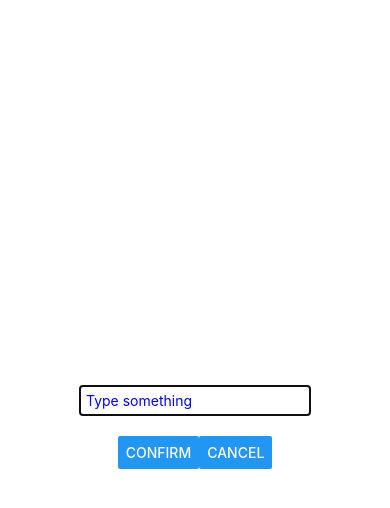
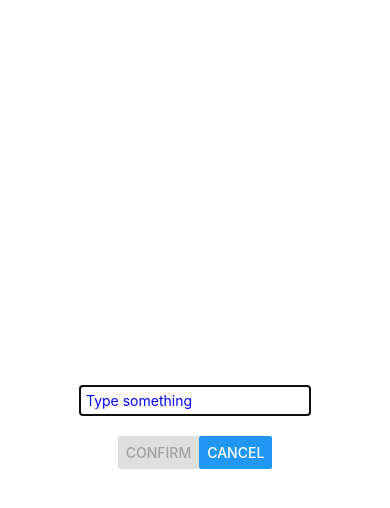
Before and after one commit to ShinLiX/fall2024_5520, a React Native app in the folder my_project/: screen / in a window 390 px wide. Both pictures are taken after a click on the button "ADD A GOAL". Shown: the top 508 px of the page. Built offline with nearby package versions, Linux system fonts and the light colour scheme.

Commit message:
disabled boolean added to confirm button so that if text input is shorter than 3 characters, it cannot be pressed

```diff
--- a/my_project/Components/Input.js
+++ b/my_project/Components/Input.js
@@ -61,7 +61,7 @@ export default function Input({ textInputFocus, inputHandler, modalVisible, onCa
           text && <Text>{text.length}</Text>
         )}
         <View style={styles.buttonContainer}>
-          <Button title="Confirm" onPress={handleConfirm} />
+          <Button title="Confirm" onPress={handleConfirm} disabled={text.length < 3}/>
           <Button title="Cancel" onPress={handleCancel} />
         </View>
       </View>
```
